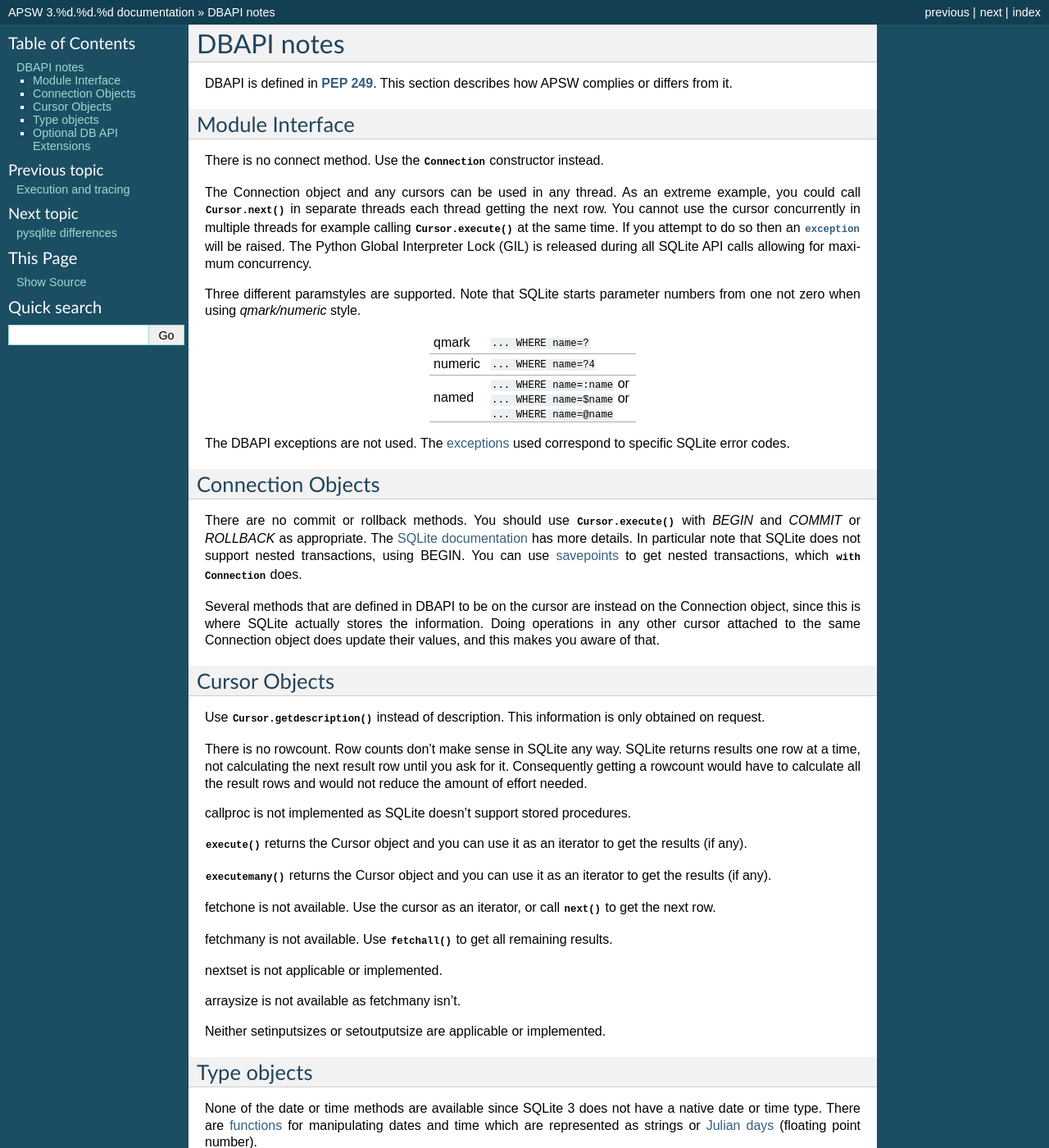
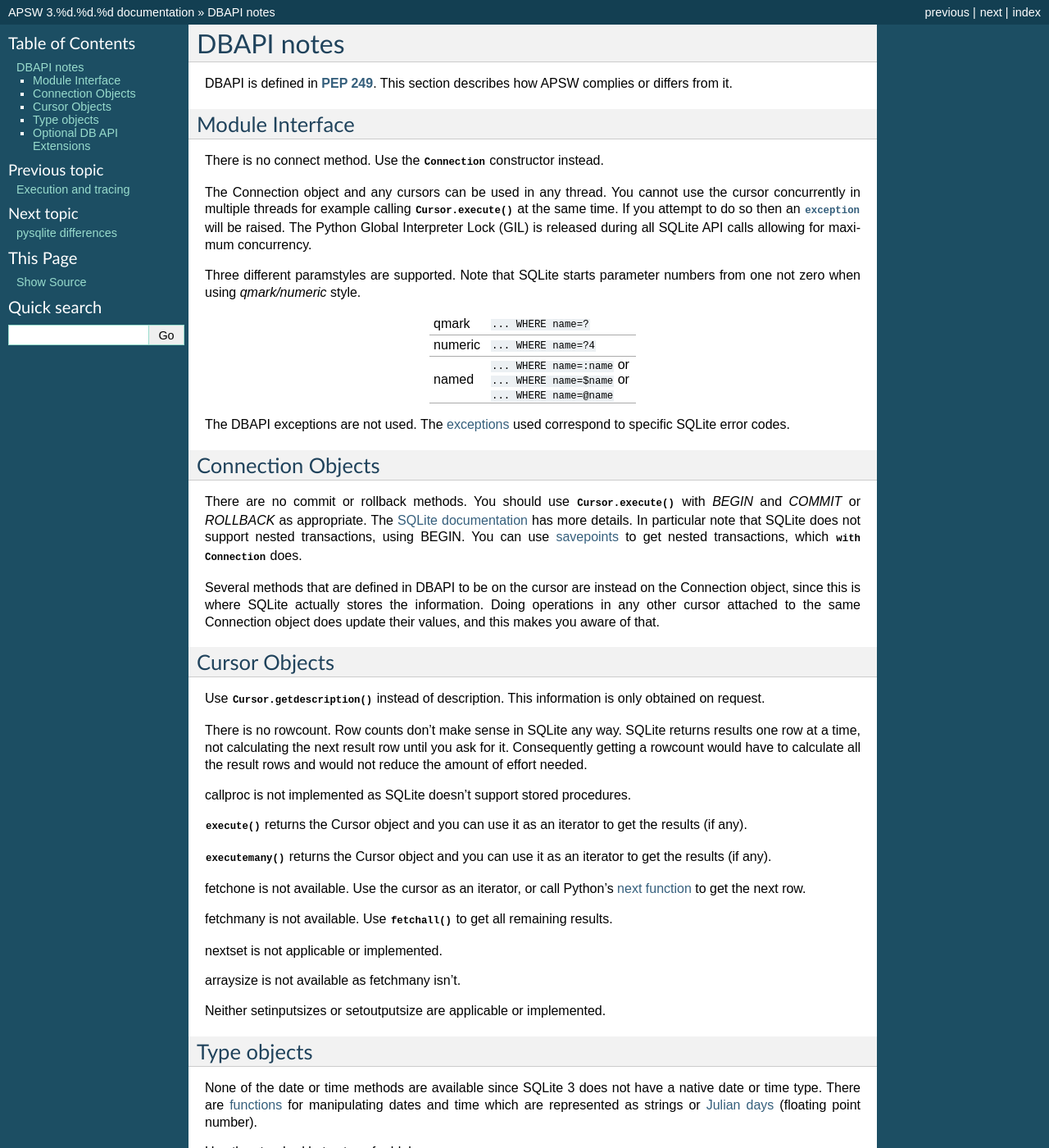
Before and after one commit to rogerbinns/apsw, a Sphinx documentation site: the page built from doc/dbapi.rst, in a window 1280 px wide and 1400 px high. Shown: the whole window at 82% size. Built offline with Sphinx 7.4.7, drawn with Linux system fonts in a browser that asks for light colours; pages that are not in the unit, such as notebooks, are missing from menus; the version number is read from the project's files by our own code.

Commit message:
More doc fixes

```diff
--- a/doc/dbapi.rst
+++ b/doc/dbapi.rst
@@ -12,14 +12,12 @@
 
 There is no connect method. Use the :class:`Connection` constructor instead.
 
-The Connection object and any cursors can be used in any thread.  As
-an extreme example, you could call :meth:`Cursor.next` in separate
-threads each thread getting the next row.  You cannot use the cursor
-concurrently in multiple threads for example calling
-:meth:`Cursor.execute` at the same time.  If you attempt to do so then
-an :exc:`exception <ThreadingViolationError>` will be raised. The
-Python Global Interpreter Lock (GIL) is released during all SQLite API
-calls allowing for maximum concurrency.
+The Connection object and any cursors can be used in any thread.  You
+cannot use the cursor concurrently in multiple threads for example
+calling :meth:`Cursor.execute` at the same time.  If you attempt to do
+so then an :exc:`exception <ThreadingViolationError>` will be raised.
+The Python Global Interpreter Lock (GIL) is released during all SQLite
+API calls allowing for maximum concurrency.
 
 Three different paramstyles are supported. Note that SQLite starts
 parameter numbers from one not zero when using *qmark/numeric* style.
@@ -78,7 +76,9 @@
 it as an iterator to get the results (if any).
 
 fetchone is not available. Use the cursor as an iterator, or call
-:meth:`~Cursor.next` to get the next row.
+Python's `next function
+<https://docs.python.org/3/library/functions.html?highlight=next#next>`__
+to get the next row.
 
 fetchmany is not available. Use :meth:`~Cursor.fetchall` to get all
 remaining results.
```
Also changed, not shown: doc/exceptions.rst (+28 -28 lines), doc/execution.rst (+4 -6 lines), 1 other file.
